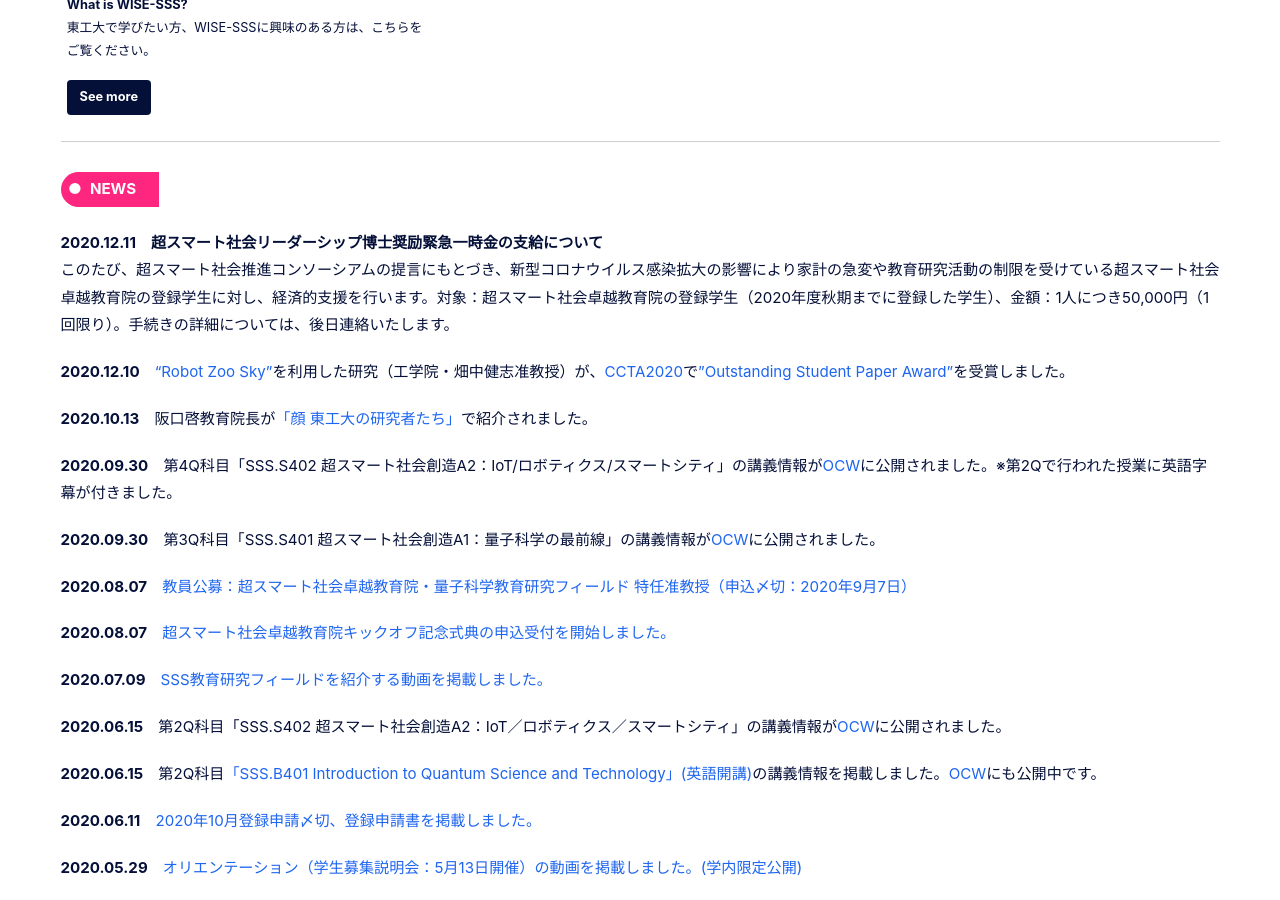
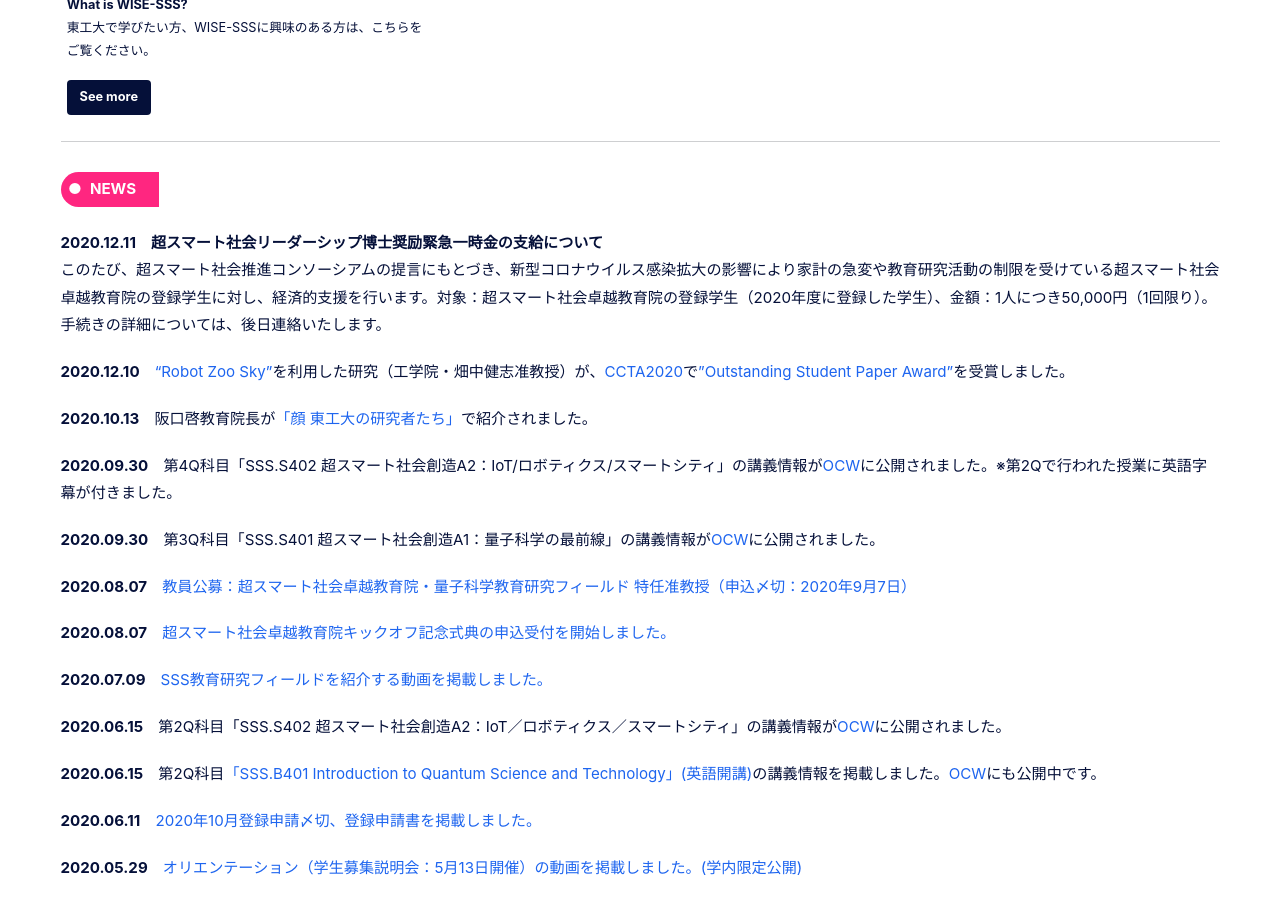
Before and after one commit to fl1d/w0ex.github.io, a Jekyll site: the page built from _pages/home.md, in a window 1280 px wide and 900 px high, scrolled down 1330 px. Built offline with Jekyll 4.4.1, drawn with Linux system fonts in a browser that asks for light colours; cached includes are drawn as plain includes; nearby versions of some CDN libraries.

Commit message:
Update home.md

```diff
--- a/_pages/home.md
+++ b/_pages/home.md
@@ -75,7 +75,7 @@ feature_row:
 <h6>NEWS　</h6>
 
 <B>2020.12.11　超スマート社会リーダーシップ博士奨励緊急一時金の支給について</B><br>
-このたび、超スマート社会推進コンソーシアムの提言にもとづき、新型コロナウイルス感染拡大の影響により家計の急変や教育研究活動の制限を受けている超スマート社会卓越教育院の登録学生に対し、経済的支援を行います。対象：超スマート社会卓越教育院の登録学生（2020年度秋期までに登録した学生）、金額：1人につき50,000円（1回限り）。手続きの詳細については、後日連絡いたします。<br>
+このたび、超スマート社会推進コンソーシアムの提言にもとづき、新型コロナウイルス感染拡大の影響により家計の急変や教育研究活動の制限を受けている超スマート社会卓越教育院の登録学生に対し、経済的支援を行います。対象：超スマート社会卓越教育院の登録学生（2020年度に登録した学生）、金額：1人につき50,000円（1回限り）。手続きの詳細については、後日連絡いたします。<br>
 
 <B>2020.12.10</B>　["Robot Zoo Sky"](/RE_fields/)を利用した研究（工学院・畑中健志准教授）が、[CCTA2020](https://ccta2020.ieeecss.org/)で[”Outstanding Student Paper Award”](http://ieeecss.org/awards/conference-control-technology-and-applications-best-student-paper-award)を受賞しました。<br>
 
```
